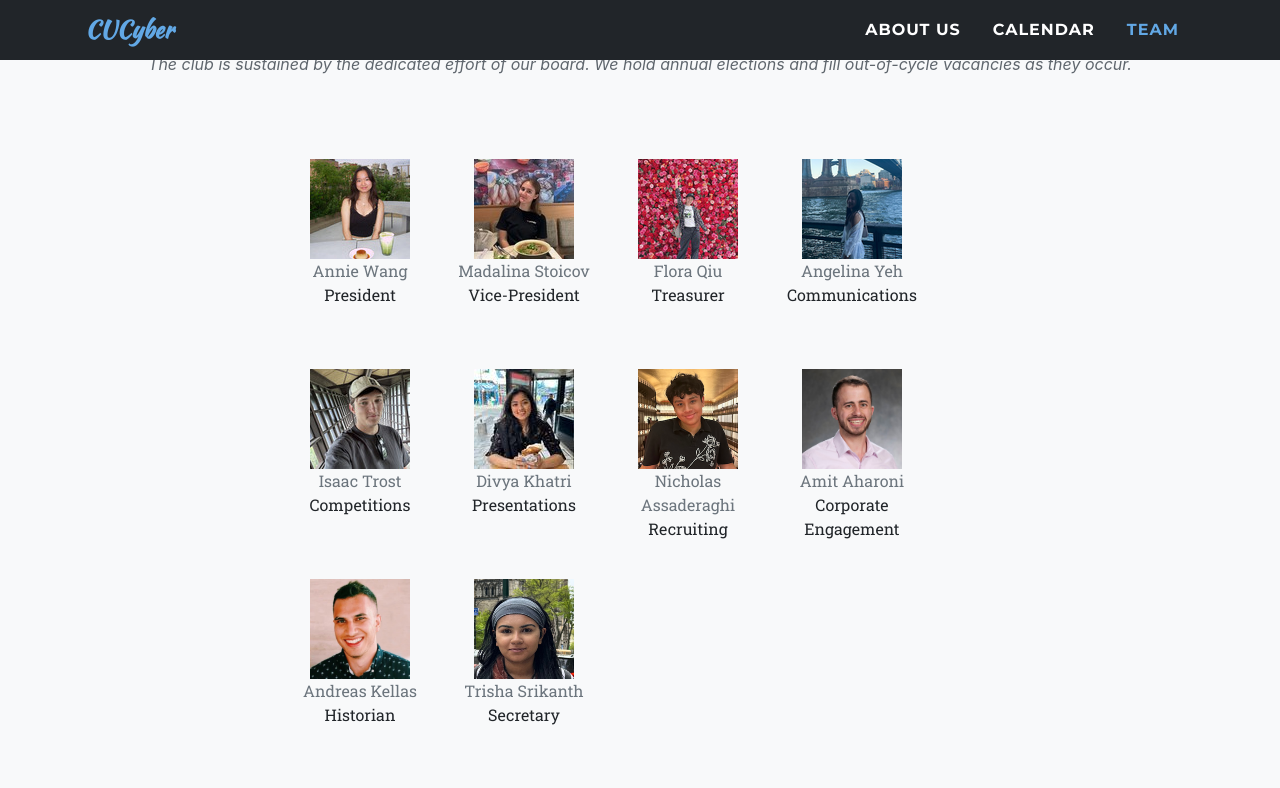
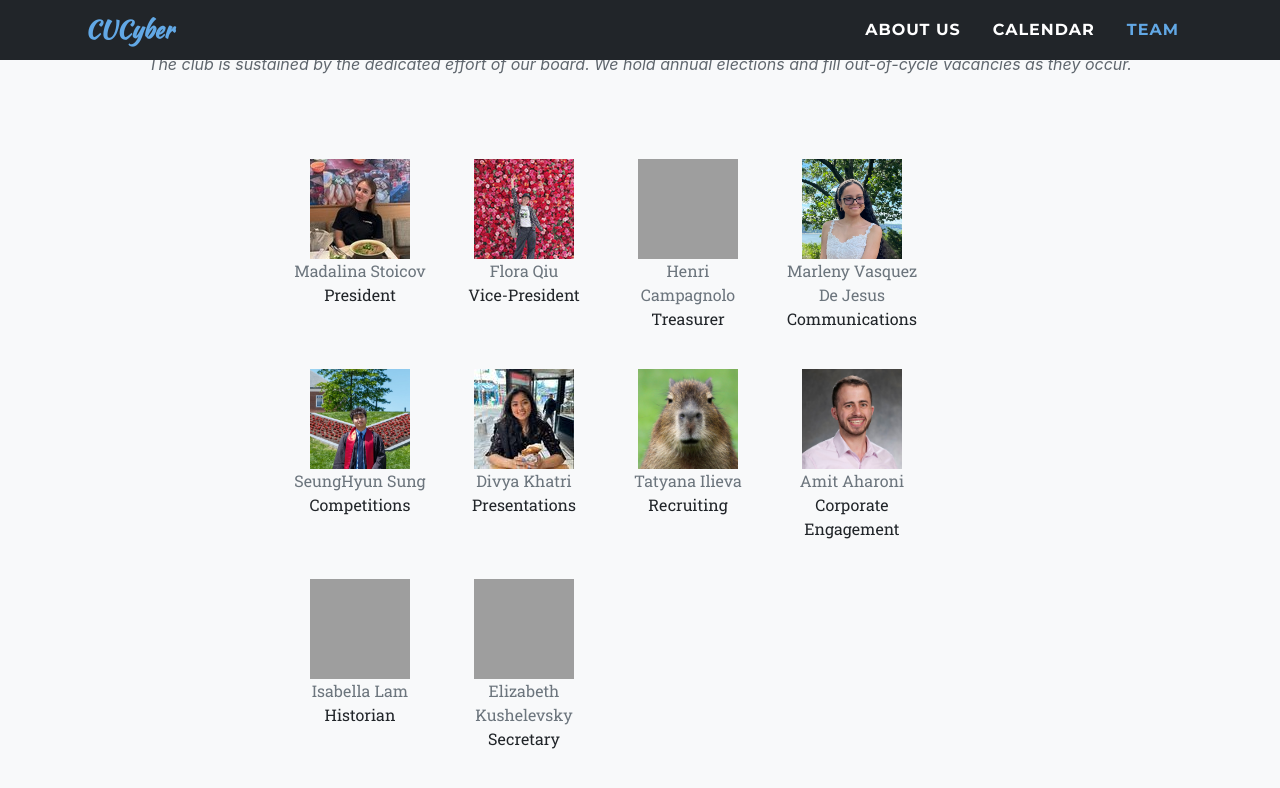
Before and after one commit to CUCTF/cuctf.github.io, a Jekyll site: the page built from index.html, in a window 1280 px wide and 900 px high, scrolled down 2307 px. Shown: the top 788 px of the window. Built offline with Jekyll 4.4.1, drawn with Linux system fonts in a browser that asks for light colours; nearby versions of some CDN libraries; some web fonts are replaced; grey boxes are pictures that could not be loaded.

Commit message:
Modify board members AY26/27 (#30)
* Modify board members AY26/27

* Add Henri

```diff
--- a/_data/team.yml
+++ b/_data/team.yml
@@ -3,44 +3,44 @@
 
 board_members:
   - title: President
-    path: board/annie-resize.jpg
-    name: Annie Wang
-
-  - title: Vice-President
     path: board/madalina-resize.jpg
     name: Madalina Stoicov
 
-  - title: Treasurer
+  - title: Vice-President
     path: board/flora-resize.jpg
     name: Flora Qiu
 
+  - title: Treasurer
+    path: board/henri.jpg
+    name: Henri Campagnolo
+
   - title: Communications
-    path: board/angelina-resize.png
-    name: Angelina Yeh
+    path: board/marleny.jpeg
+    name: Marleny Vasquez De Jesus
 
   - title: Competitions
-    path: board/isaac-resize.jpg
-    name: Isaac Trost
+    path: board/seunghyun.jpg
+    name: SeungHyun Sung
 
   - title: Presentations
     path: board/divya-resize.jpg
     name: Divya Khatri
 
   - title: Recruiting
-    path: board/nicholas_cucyber.png
-    name: Nicholas Assaderaghi
+    path: board/capy.jpg
+    name: Tatyana Ilieva
 
   - title: Corporate Engagement
     path: board/amit.jpg
     name: Amit Aharoni
 
   - title: Historian
-    path: board/andreas.png
-    name: Andreas Kellas
+    path: board/isabella.jpg
+    name: Isabella Lam
 
   - title: Secretary
-    path: board/trisha.jpg
-    name: Trisha Srikanth
+    path: board/elizabeth.jpg
+    name: Elizabeth Kushelevsky
 
 
 show_sponsors: False
```
Also changed, not shown: img/board/flora.jpg, img/board/marleny.jpeg (added), img/board/seunghyun.jpg (added), 3 other files.
